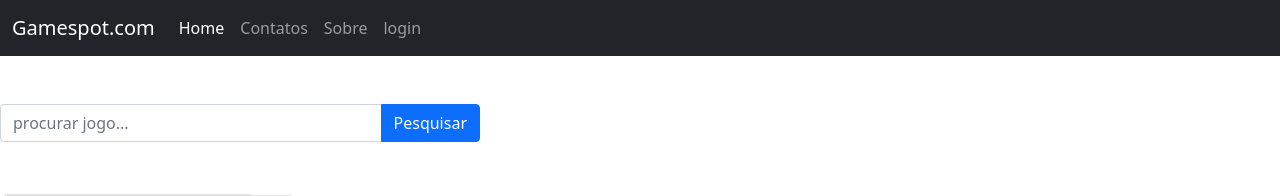
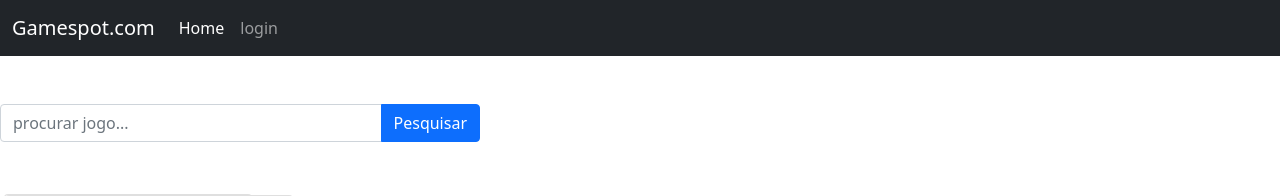
Before and after one commit to BrunnoGoncalves/gamespot, a PHP site: page /final3/index.php in a window 1280 px wide. Shown: the top 196 px of the page. Run offline with PHP 8.4, Linux system fonts and the light colour scheme; data comes from the database, SQL or seed files in the repository; grey boxes are pictures that could not be loaded.

Commit message:
Update index.php

```diff
--- a/final3/index.php
+++ b/final3/index.php
@@ -41,13 +41,7 @@ $genero = get_all_genero($conn);
       <ul class="navbar-nav me-auto mb-2 mb-lg-0">
         <li class="nav-item">
           <a class="nav-link active" aria-current="page" href="index.php">Home</a>
-        </li>
-        <li class="nav-item">
-          <a class="nav-link" href="#">Contatos</a>
-        </li>
-        <li class="nav-item">
-          <a class="nav-link" href="#">Sobre</a>
-        </li>
+	      </li>
         <li class="nav-item">
           <?php if (isset($_SESSION['user_id'])) {?>
 
```
